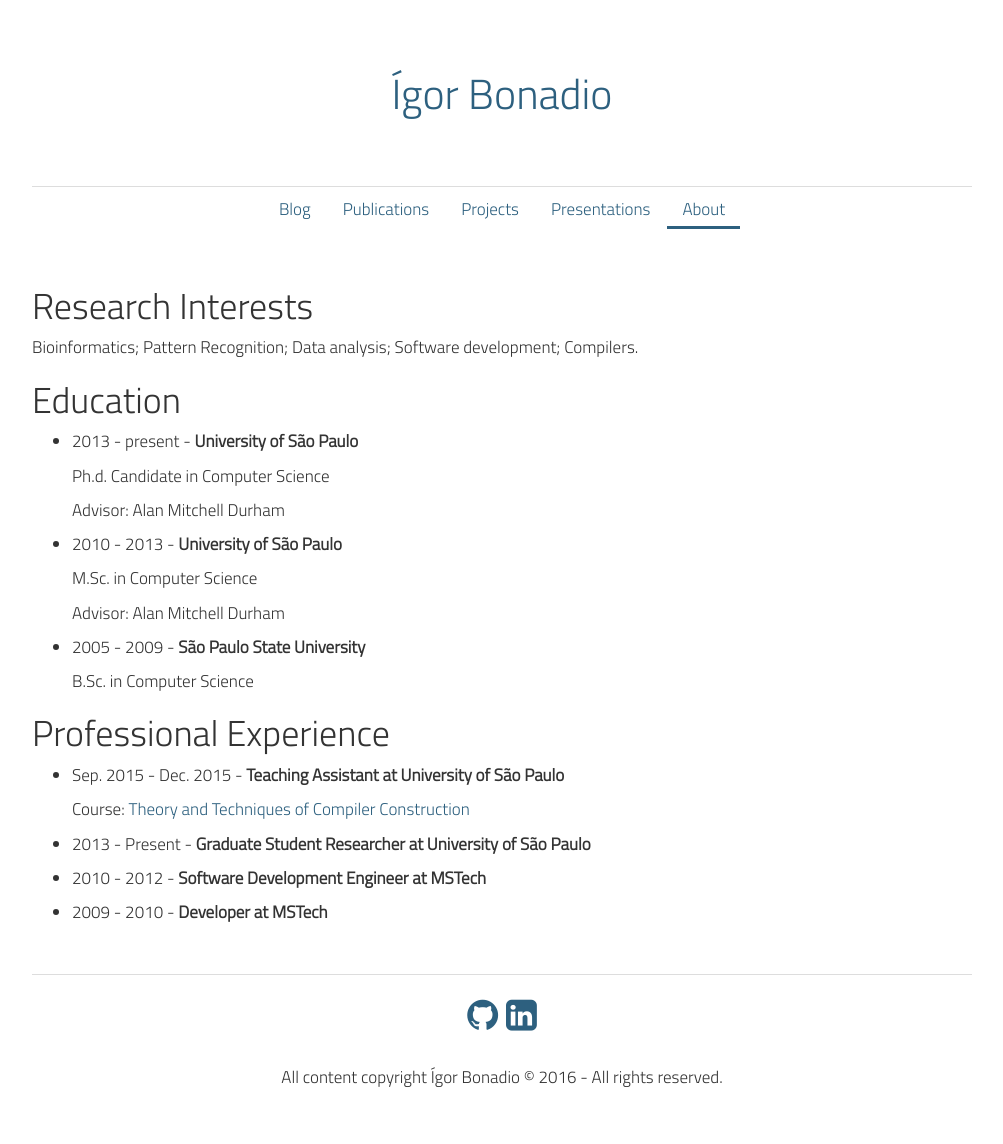
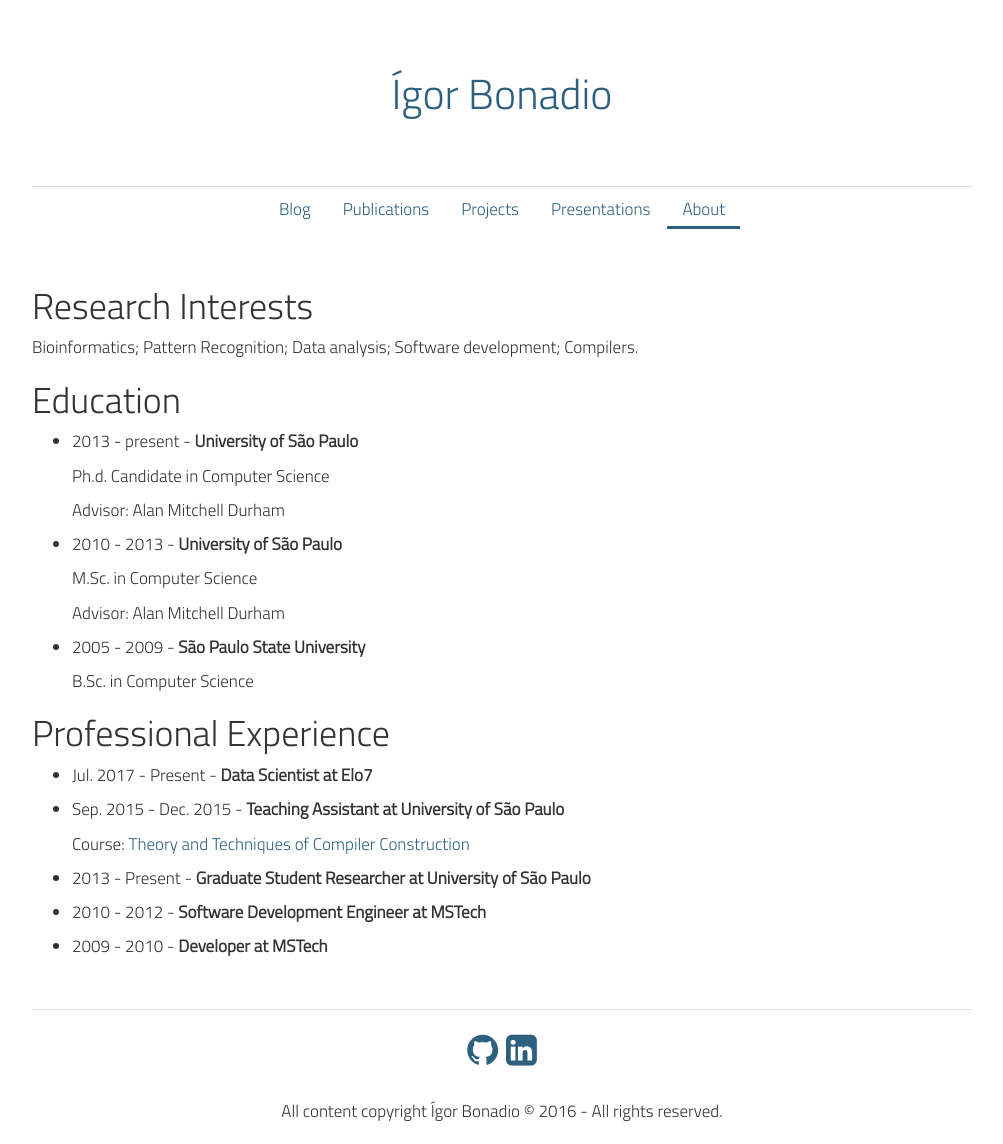
Before and after one commit to igorbonadio/igorbonadio.github.io, a Jekyll site: the page built from about.html, in a window 1280 px wide. Shown: the whole page, without its empty margins (138-1141 px from the left). Built offline with Jekyll 4.4.1, drawn with Linux system fonts in a browser that asks for light colours; nearby versions of some CDN libraries; before the commit the page ends 1109 px from its top, so only the background shows below that.

Commit message:
Update 'Professional Experience'

```diff
--- a/about.html
+++ b/about.html
@@ -29,6 +29,9 @@ section: about
   <h1>Professional Experience</h1>
   <ul>
     <li>
+      <p>Jul. 2017 - Present - <strong>Data Scientist at Elo7</strong></p>
+    </li>
+    <li>
       <p>Sep. 2015 - Dec. 2015 - <strong>Teaching Assistant at University of São Paulo</strong></p>
       <p>Course: <a href="http://www.ime.usp.br/index.php?option=com_replicado&task=disciplina&sgldis=MAC5750&Itemid=457">Theory and Techniques of Compiler Construction</a></p>
     </li>
```
